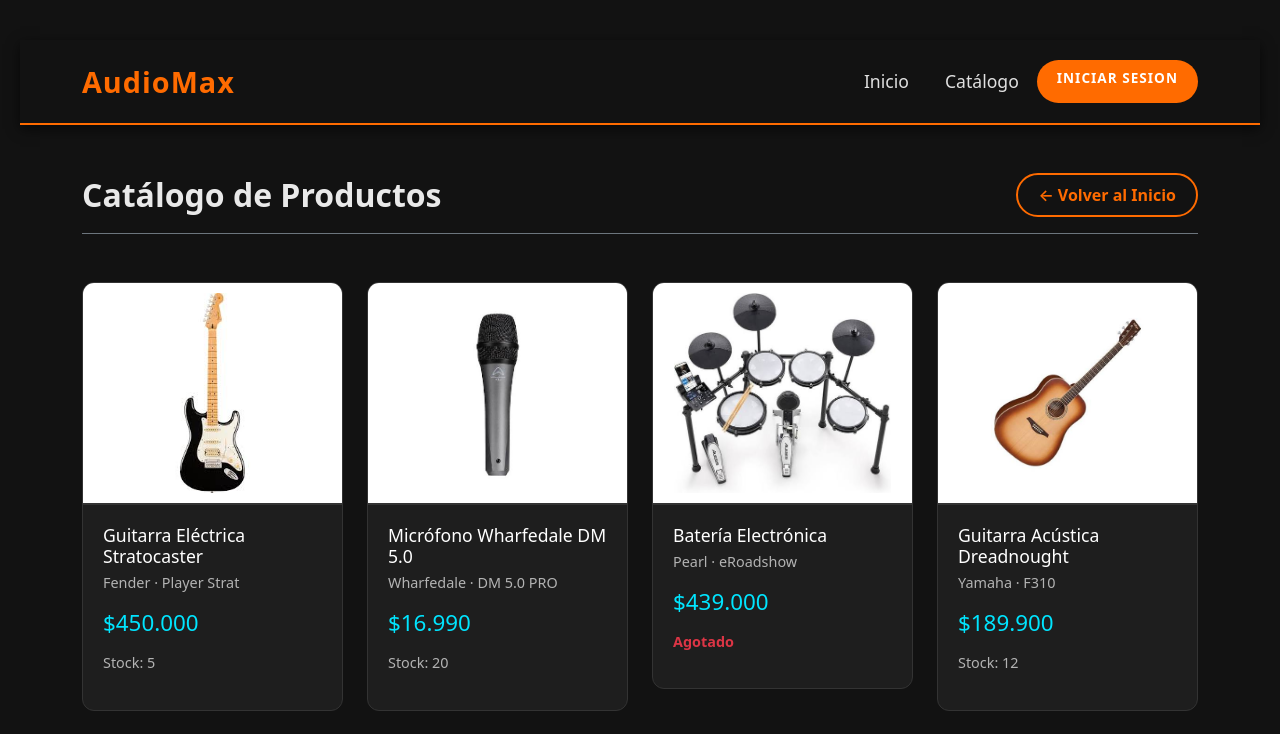
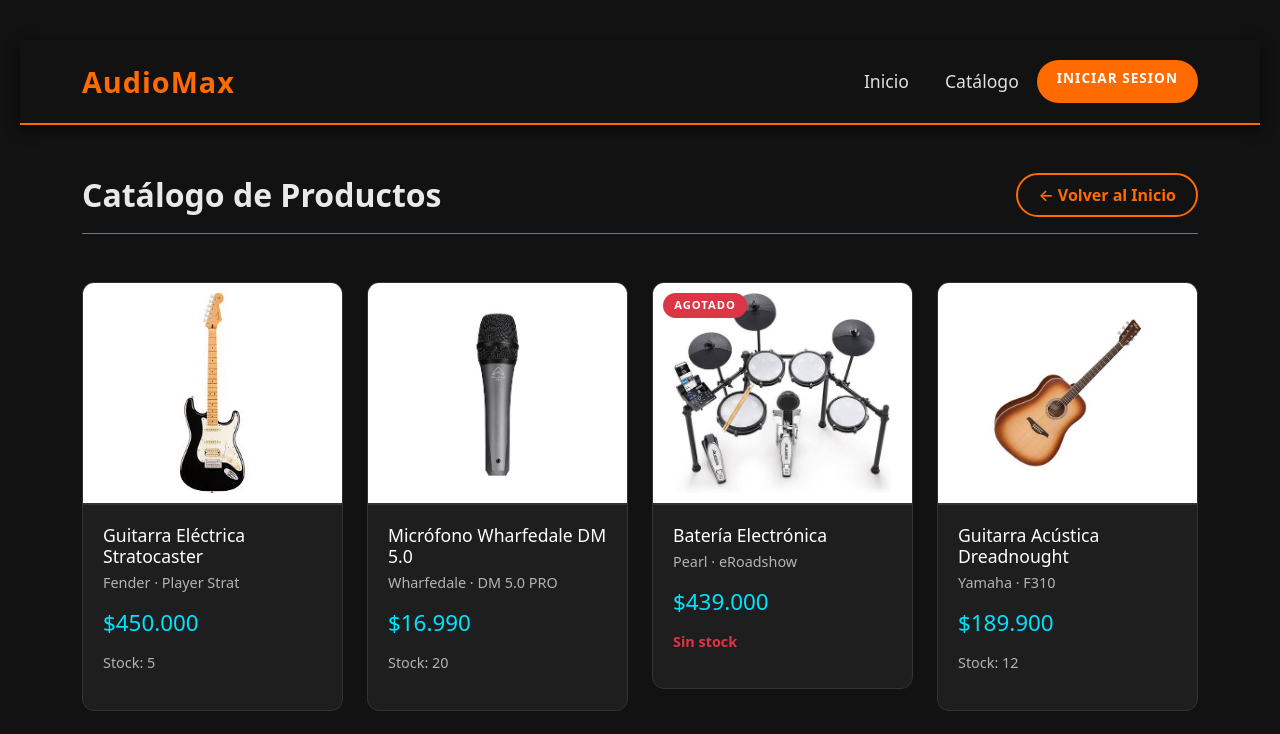
Before and after one commit to FrancoFuentealba/FullstackReact, a React (Vite) app: page /catalogo in a window 1280 px wide. Shown: the top 734 px of the page. Built offline with nearby package versions, Linux system fonts and the light colour scheme.

Commit message:
feat: Badge variante Nuevo, Typography en títulos y destacados con productosData

```diff
--- a/src/App.css
+++ b/src/App.css
@@ -77,6 +77,7 @@
 }
 
 .contenedor-imagen {
+    position: relative;
     background-color: #FFFFFF;
     padding: 10px;
     border-bottom: 2px solid #333;
@@ -296,6 +297,20 @@
     color: white;
 }
 
+.badge-nuevo {
+    background-color: #00E5FF;
+    color: #121212;
+}
+
+/* Para posicionar el badge sobre la imagen de la tarjeta */
+.badge-tarjeta {
+    position: absolute;
+    top: 10px;
+    left: 10px;
+    padding: 0.25rem 0.7rem;
+    font-size: 0.7rem;
+}
+
 /* BUTTON */
 .btn-audiomax {
     display: inline-flex;
--- a/src/components/molecules/TarjetaProducto.jsx
+++ b/src/components/molecules/TarjetaProducto.jsx
@@ -1,14 +1,15 @@
 import React from 'react';
+import Badge from '../atoms/Badge.jsx';
 
-
-// Recibe el producto completo (ver src/data/productos.js).
 function TarjetaProducto({ producto }) {
-    const { nombre, marca, modelo, precio, stock, imagen } = producto;
+    const { nombre, marca, modelo, precio, stock, imagen, nuevo } = producto;
     const agotado = stock === 0;
 
     return (
         <div className="tarjeta-audiomax">
             <div className="contenedor-imagen">
+                {agotado && <Badge texto="Agotado" variante="alerta" className="badge-tarjeta" />}
+                {!agotado && nuevo && <Badge texto="Nuevo" variante="nuevo" className="badge-tarjeta" />}
                 <img src={imagen} alt={nombre} className="imagen-producto" />
             </div>
 
@@ -17,7 +18,7 @@ function TarjetaProducto({ producto }) {
                 <p className="marca-producto">{marca} · {modelo}</p>
                 <h6 className="precio-producto">${precio.toLocaleString('es-CL')}</h6>
                 <p className={`stock-producto ${agotado ? 'stock-agotado' : ''}`}>
-                    {agotado ? 'Agotado' : `Stock: ${stock}`}
+                    {agotado ? 'Sin stock' : `Stock: ${stock}`}
                 </p>
             </div>
         </div>
```
Also changed, not shown: src/components/molecules/NavItem.jsx (added, +17 -0 lines).
